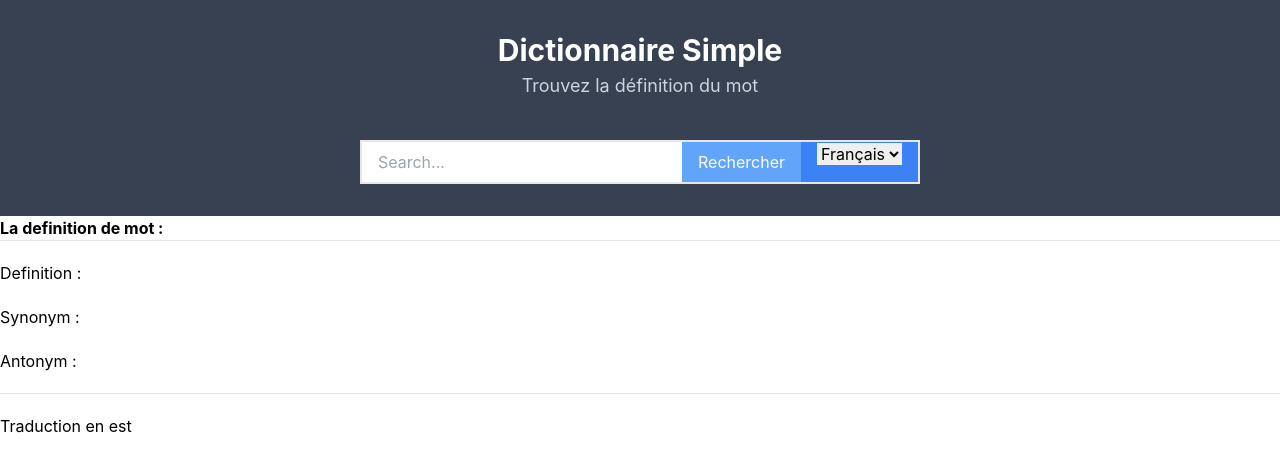
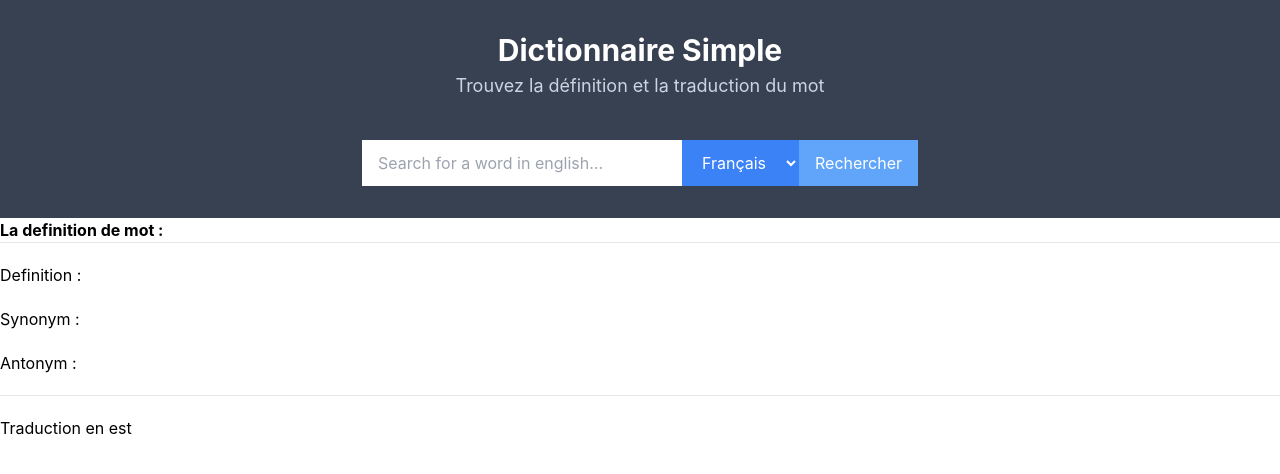
Before and after one commit to l3miage-ozyonumb/dictionaireReact, a React (Create React App) app: page / in a window 1280 px wide. Shown: the top 474 px of the page. Built offline with nearby package versions, Linux system fonts and the light colour scheme.

Commit message:
traduction form OK

```diff
--- a/src/components/Header.js
+++ b/src/components/Header.js
@@ -28,21 +28,21 @@ export const Header = ({word, setWord, tralang, setTralang}) => {
     <div className="bg-gray-700">
       <div className='container mx-auto py-8'>
         <h1 className='text-3xl font-bold test-center text-white'>Dictionnaire Simple</h1>
-        <p className='text-center mt-1 mb-10 text-slate-300 text-lg'>Trouvez la définition du mot {word}</p>
+        <p className='text-center mt-1 mb-10 text-slate-300 text-lg'>Trouvez la définition et la traduction du mot {word}</p>
         <div className='flex item-center justify-center mt-5'>
-          <div className='flex border-2 border-gray-200'>
-            <input type='text' className='px-4 py-2 w-80' placeholder='Search...' onChange={handleInputChange}/>
-            <button className='bg-blue-400 text-white px-4'
-            onClick={handleSubmit}>Rechercher</button>
-            <form className='bg-blue-500'>
-              <label className='text-black px-4 pos-relative'>
-                <select className='display-none'onChange={handleSelectChange}>
+          <div className='flex border-3 border-gray-200'>
+            <input type='text' className='px-4 py-2 w-80' placeholder='Search for a word in english...' onChange={handleInputChange}/>
+            <form>
+              <label>
+                <select className='flex bg-blue-500 text-white py-3 px-4 appearence-none'onChange={handleSelectChange}>
                   <option value="fr">Français</option>
-                  <option value="en">Anglais</option>
                   <option value="tr">Turc</option>
                 </select>
               </label>
             </form>
+            <button className='bg-blue-400 text-white px-4'
+            onClick={handleSubmit}>Rechercher</button>
+
           </div>
         </div>
       </div>
```
